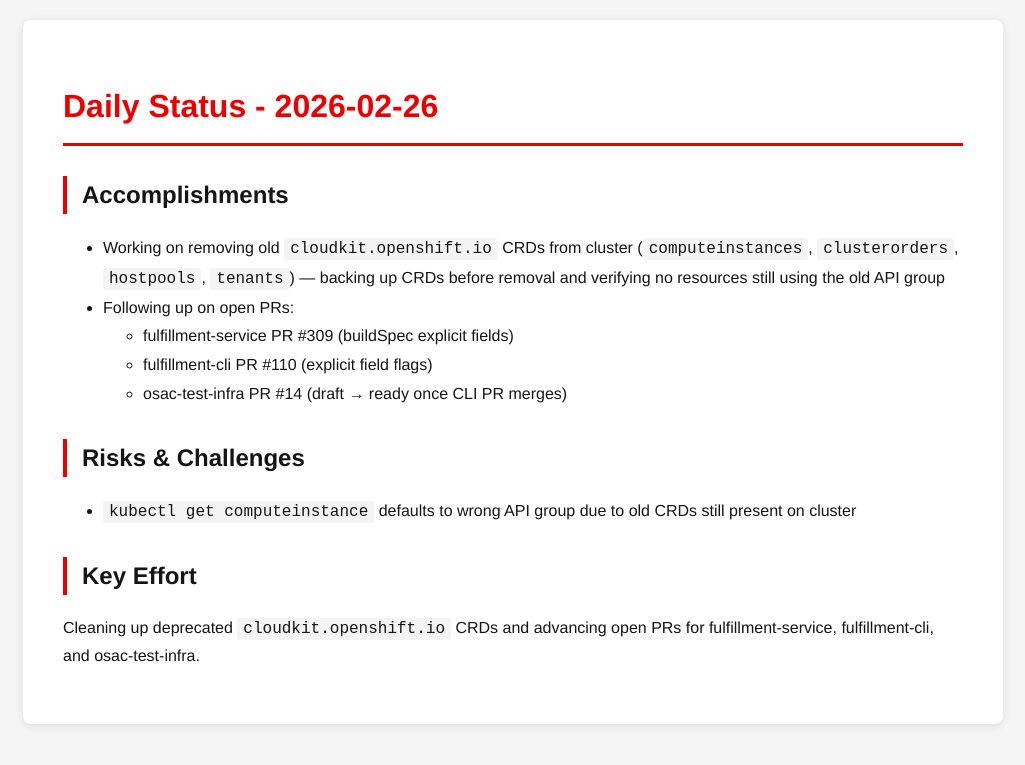
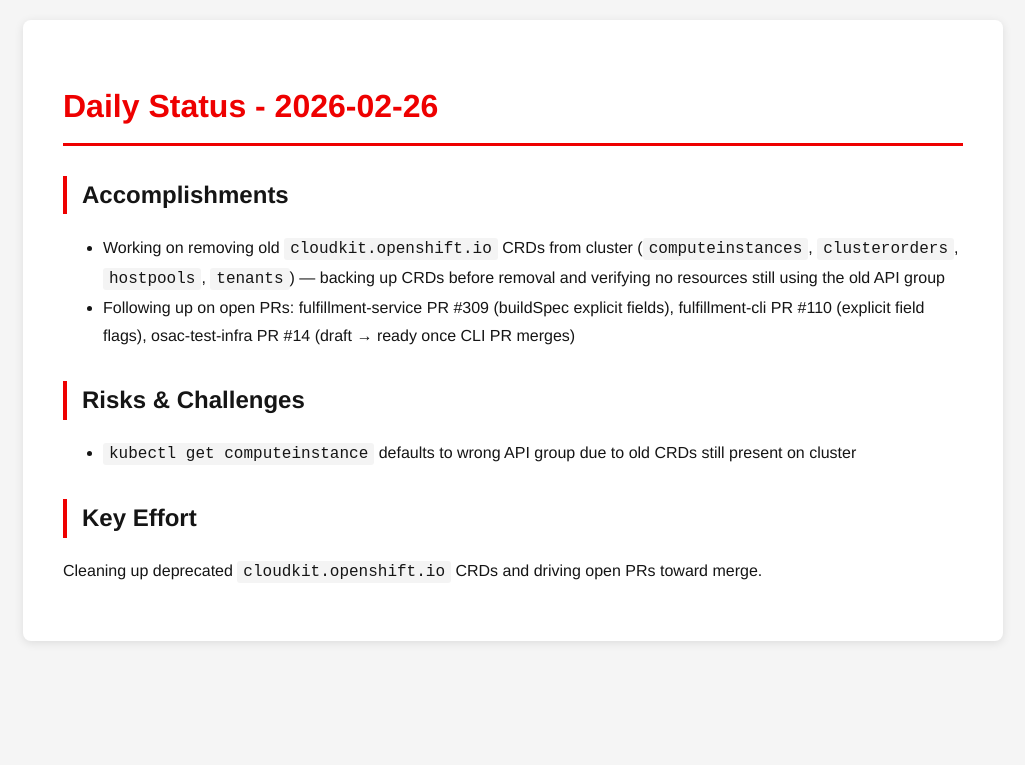
Before and after one commit to tzvatot/daily-status, a Jekyll site: the page built from 2026-02-26.md, in a window 1280 px wide. Shown: the top 765 px of the page, without its empty margins (127-1152 px from the left). Built offline with Jekyll 4.4.1, drawn with Linux system fonts in a browser that asks for light colours.

Commit message:
Daily status update - 2026-02-26

```diff
--- a/2026-02-26.md
+++ b/2026-02-26.md
@@ -7,17 +7,11 @@ date: 2026-02-26
 # Daily Status - 2026-02-26
 
 ## Accomplishments
-
 - Working on removing old `cloudkit.openshift.io` CRDs from cluster (`computeinstances`, `clusterorders`, `hostpools`, `tenants`) — backing up CRDs before removal and verifying no resources still using the old API group
-- Following up on open PRs:
-  - fulfillment-service PR #309 (buildSpec explicit fields)
-  - fulfillment-cli PR #110 (explicit field flags)
-  - osac-test-infra PR #14 (draft → ready once CLI PR merges)
+- Following up on open PRs: fulfillment-service PR #309 (buildSpec explicit fields), fulfillment-cli PR #110 (explicit field flags), osac-test-infra PR #14 (draft → ready once CLI PR merges)
 
 ## Risks & Challenges
-
 - `kubectl get computeinstance` defaults to wrong API group due to old CRDs still present on cluster
 
 ## Key Effort
-
-Cleaning up deprecated `cloudkit.openshift.io` CRDs and advancing open PRs for fulfillment-service, fulfillment-cli, and osac-test-infra.
+Cleaning up deprecated `cloudkit.openshift.io` CRDs and driving open PRs toward merge.
```
